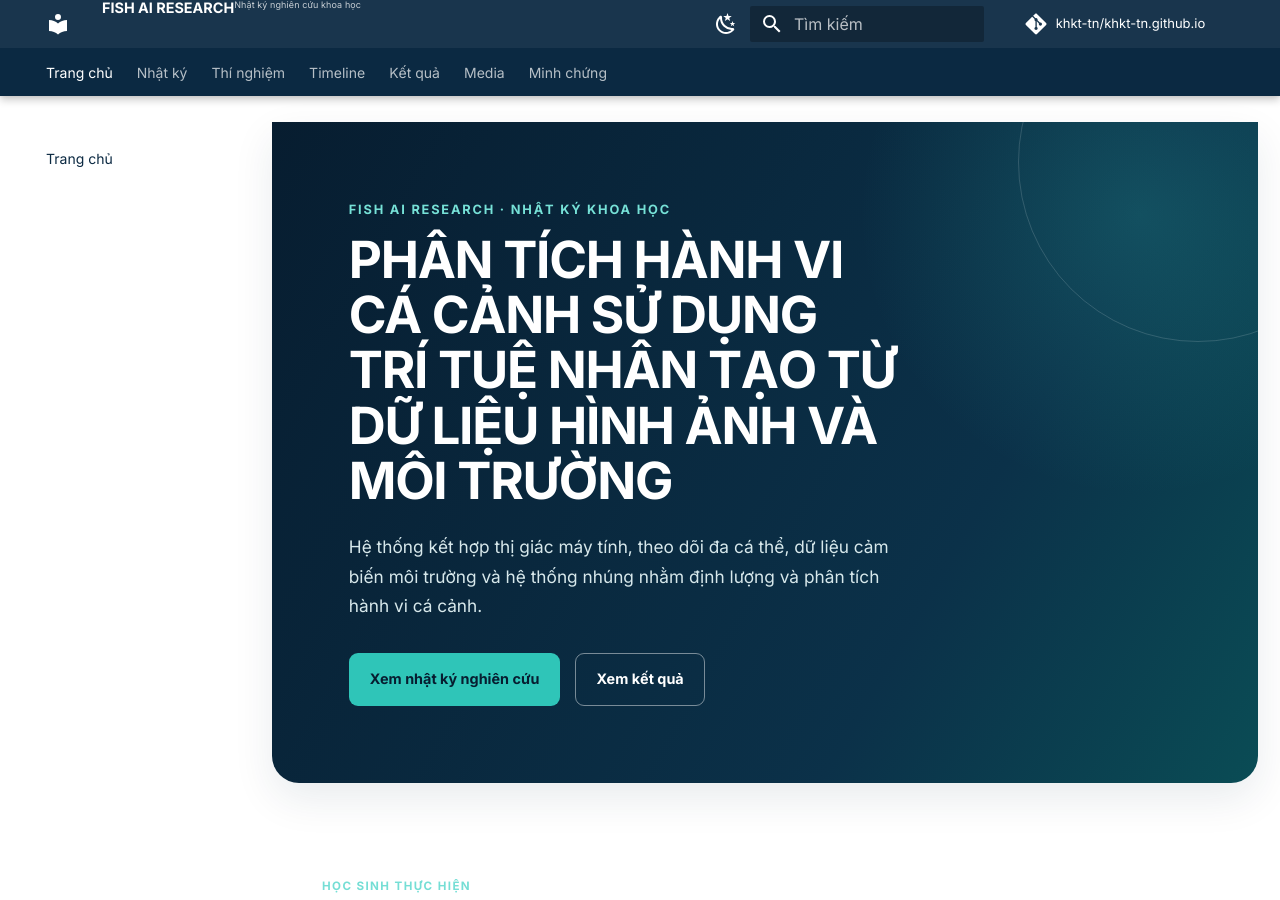
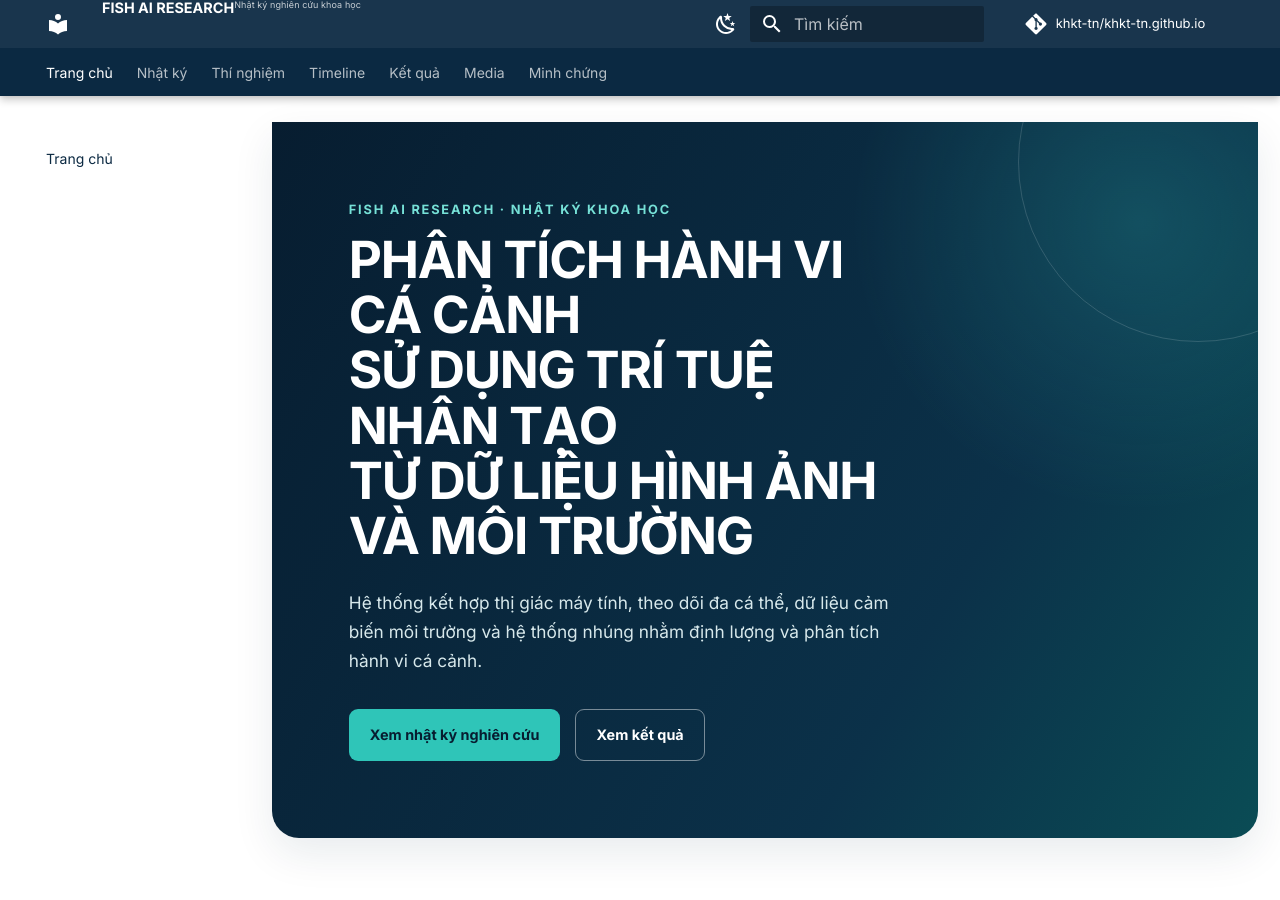
Before and after one commit to khkt-tn/khkt-tn.github.io, an MkDocs documentation site: the page built from docs/index.md, in a window 1280 px wide and 900 px high. Built offline with MkDocs 1.6.1 and Material for MkDocs 9.7.7, drawn with Linux system fonts in a browser that asks for light colours; comment, search, counter and statistics services are not loaded.

Commit message:
style: restore original homepage

```diff
--- a/docs/index.md
+++ b/docs/index.md
@@ -9,13 +9,7 @@ hide:
 <section class="research-hero">
   <div class="research-hero__content">
     <p class="eyebrow">FISH AI RESEARCH · NHẬT KÝ KHOA HỌC</p>
-
-    <h1>
-  <span>PHÂN TÍCH HÀNH VI CÁ CẢNH</span>
-  <span>SỬ DỤNG TRÍ TUỆ NHÂN TẠO</span>
-  <span>TỪ DỮ LIỆU HÌNH ẢNH VÀ MÔI TRƯỜNG</span>
-</h1>
-
+    <h1>PHÂN TÍCH HÀNH VI CÁ CẢNH<br>SỬ DỤNG TRÍ TUỆ NHÂN TẠO<br>TỪ DỮ LIỆU HÌNH ẢNH VÀ MÔI TRƯỜNG</h1>
     <p class="research-hero__lead">Hệ thống kết hợp thị giác máy tính, theo dõi đa cá thể, dữ liệu cảm biến môi trường và hệ thống nhúng nhằm định lượng và phân tích hành vi cá cảnh.</p>
     <div class="hero-actions">
       <a class="button button--primary" href="journal/">Xem nhật ký nghiên cứu</a>
```
